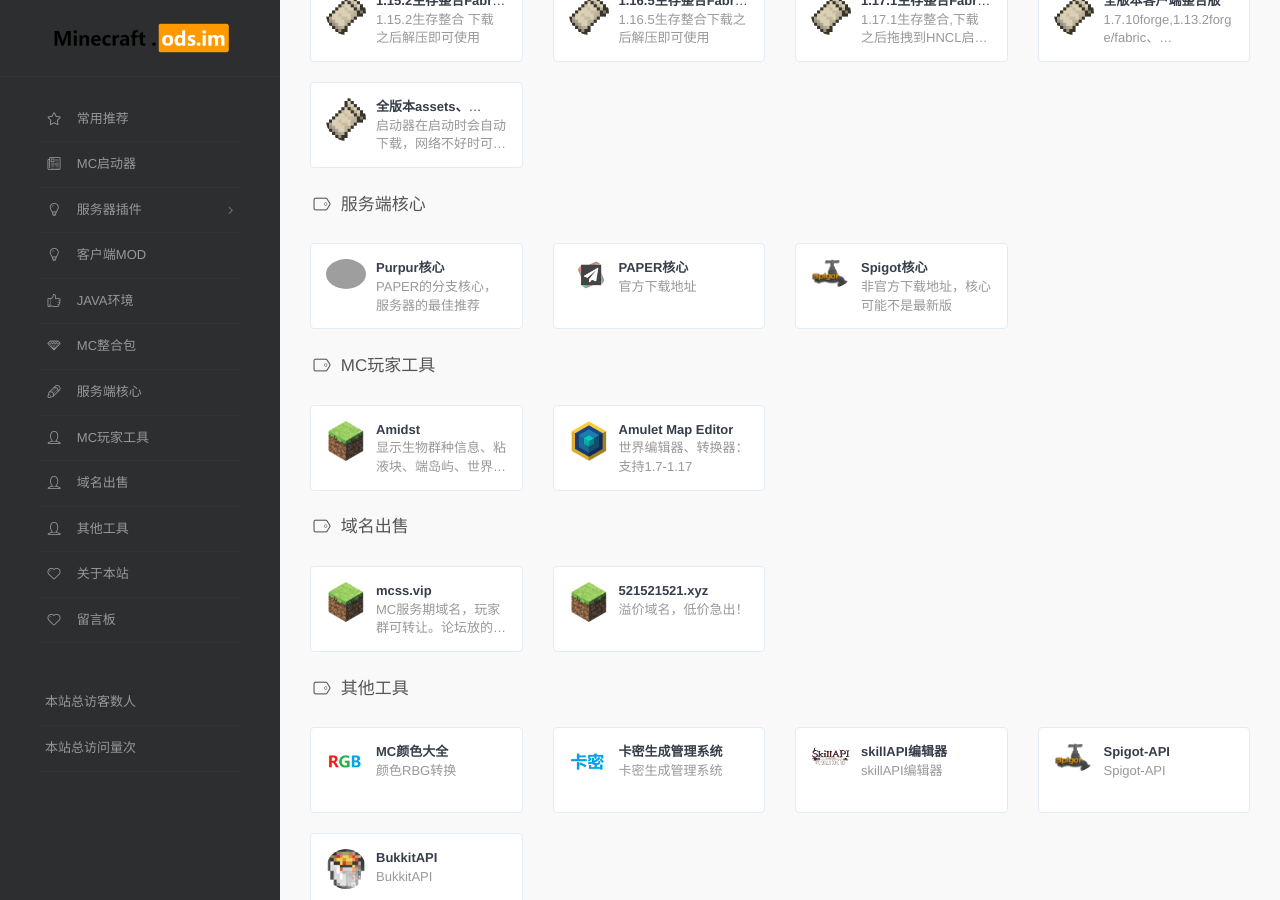
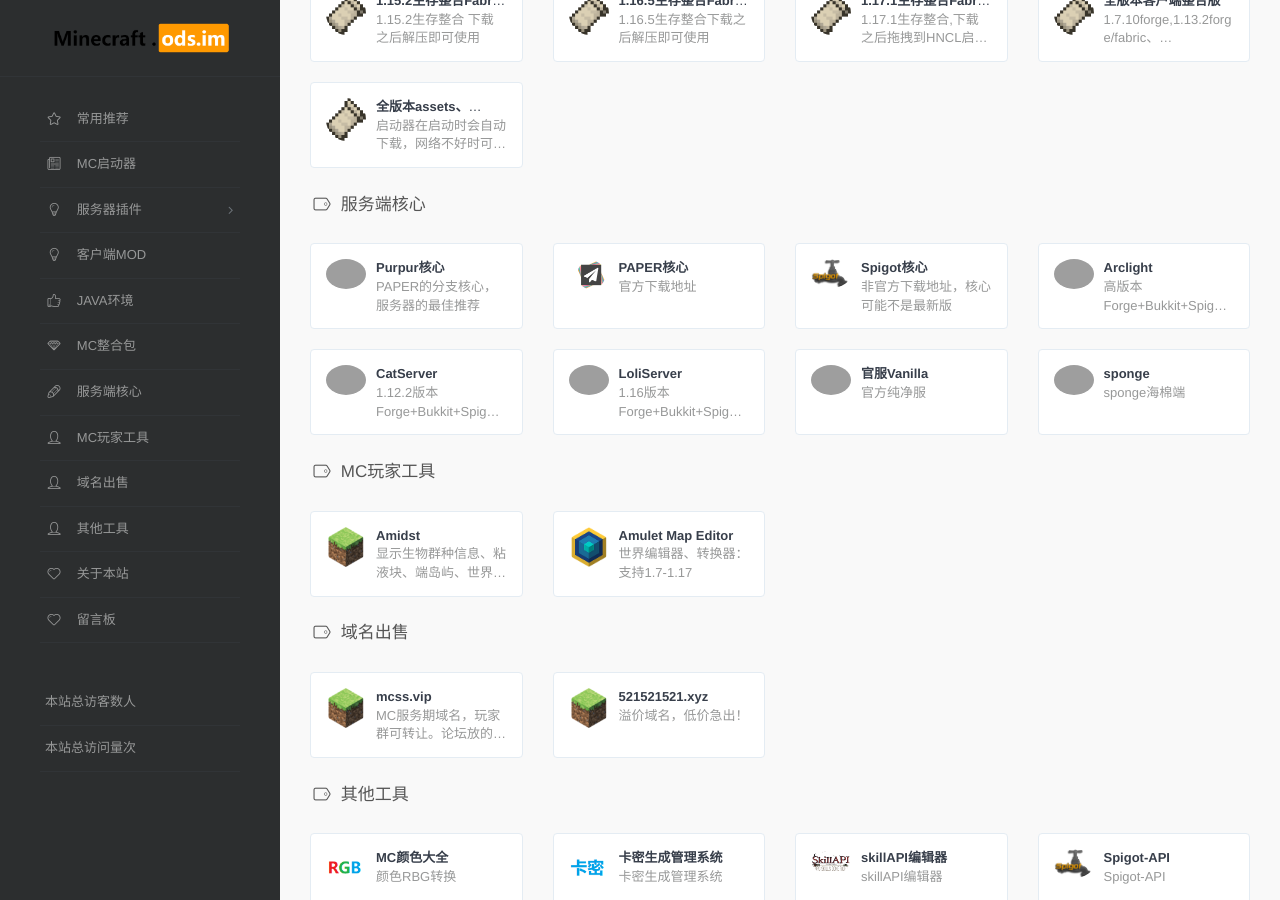
Before and after one commit to vlian5/Minecraft, a Jekyll site: the page built from index.html, in a window 1280 px wide and 900 px high, scrolled down 3424 px. Built offline with Jekyll 4.4.1, drawn with Linux system fonts in a browser that asks for light colours; comment, search, counter and statistics services are not loaded; grey boxes are pictures that could not be loaded.

Commit message:
Update Minecraft.yml

```diff
--- a/_data/Minecraft.yml
+++ b/_data/Minecraft.yml
@@ -424,6 +424,26 @@
       logo: /assets/images/logos/spigot.png
       url: https://getbukkit.org/download/spigot
       description: 非官方下载地址，核心可能不是最新版
+    - title: Arclight
+      logo: /assets/images/logos/Arclight.png
+      url: https://github.com/IzzelAliz/Arclight
+      description: 高版本Forge+Bukkit+Spigot服务端,1.14-1.17
+    - title: CatServer
+      logo: /assets/images/logos/CatServer.png
+      url: https://github.com/Luohuayu/CatServer
+      description: 1.12.2版本Forge+Bukkit+Spigot服务端
+    - title: LoliServer
+      logo: /assets/images/logos/LoliServer.png
+      url: https://www.mcbbs.net/forum.php?mod=viewthread&tid=1191446
+      description: 1.16版本Forge+Bukkit+Spigot服务端
+    - title: 官服Vanilla
+      logo: /assets/images/logos/CatServer.png
+      url: https://minecraft.ods.im/Vanilla/
+      description: 官方纯净服
+    - title: sponge
+      logo: /assets/images/logos/sponge.png
+      url: https://www.spongepowered.org/downloads/
+      description: sponge海棉端
 - name: MC玩家工具
   icon: linecons-user
   links:
```
